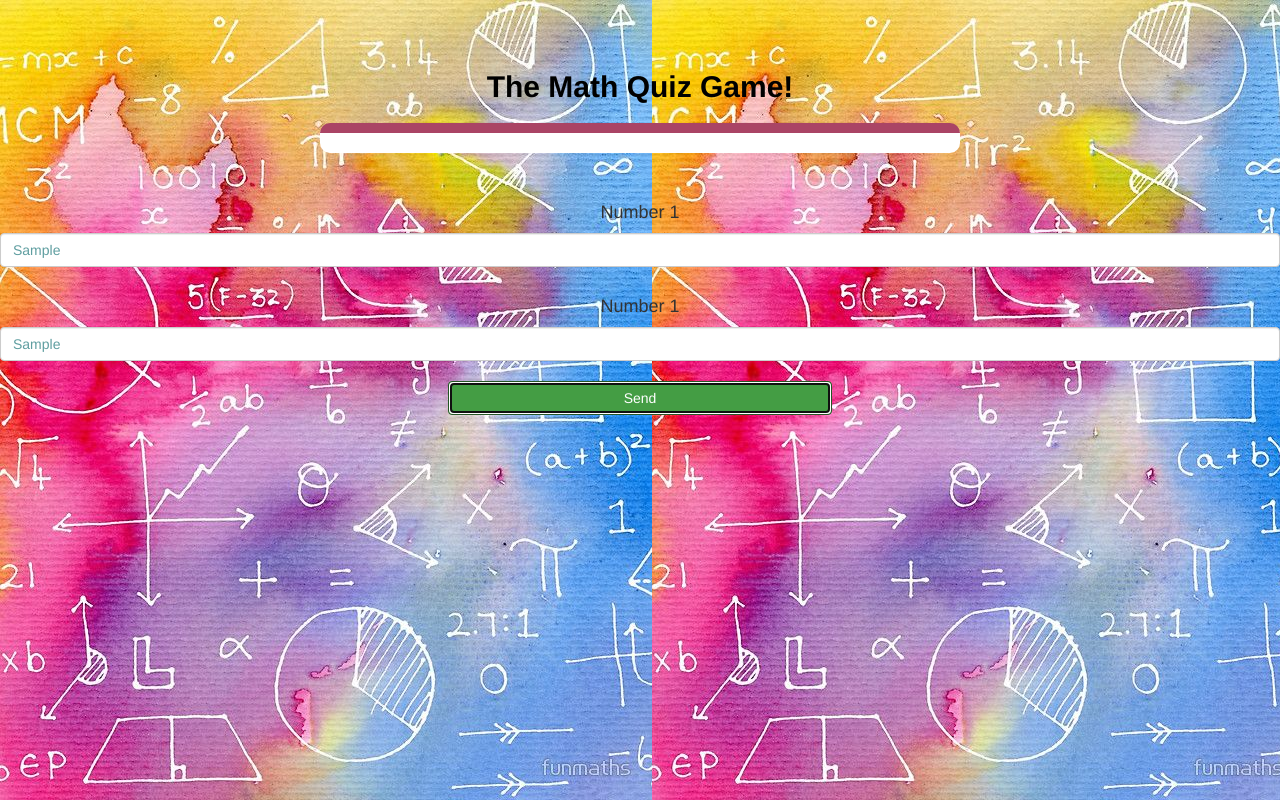
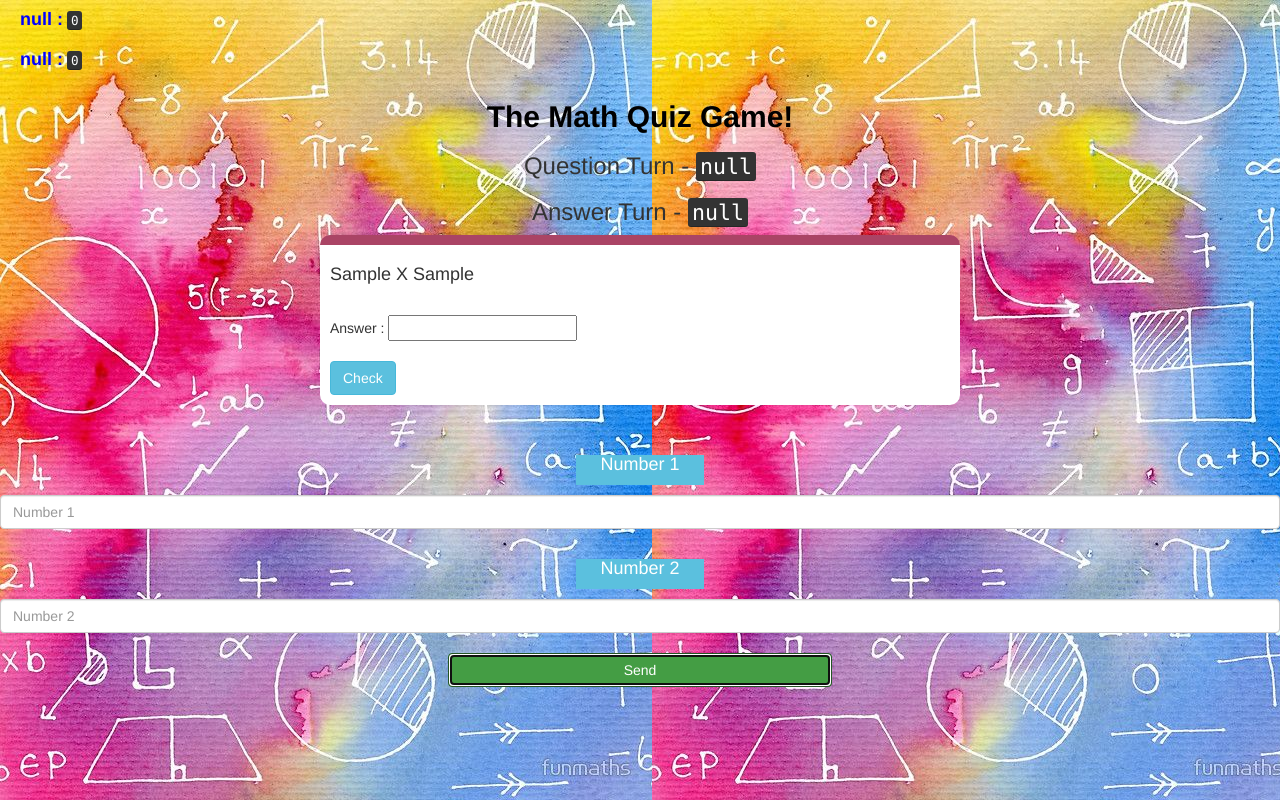
Before and after one commit to Arya-Jain/project89, a plain HTML site: page game_page.html in a window 1280 px wide. Both pictures are taken after typing "Sample", "Sample" into the empty fields and a click on the button "Send". Drawn offline with nearby package versions, Linux system fonts and the light colour scheme.

Commit message:
Add files via upload

```diff
--- a/game_page.css
+++ b/game_page.css
@@ -32,3 +32,9 @@ text-align: left;
 #number1 , #number2{
      color:cadetblue;
 }
+
+.numbers{
+	width:10%;
+	height:30px;
+
+}
--- a/game_page.html
+++ b/game_page.html
@@ -15,9 +15,9 @@
 </head>
 
 <body>
-    <h4 id="player1_name"></h4> <span id="player1_score"></span>
+    <h4 id="player1_name" style="color: blue;"></h4> <span id="player1_score"></span>
     <br>
-    <h4 id="player2_name"></h4> <span id="player2_score"></span>
+    <h4 id="player2_name" style="color: blue;"></h4> <span id="player2_score"></span>
     <center>
     <h2 style="color: black;"><b>The Math Quiz Game!</b></h2>
     <h3 id="player_question"></h3>
@@ -25,14 +25,17 @@
     <div id="output" class="col-lg-6 col-md-6 "> </div>
     <br>
     <br>
-    <h4>Number 1</h4>
+    <h4 class="btn-info numbers ">Number 1</h4>
     <input type="text" id="number1" class="form-control" placeholder="Number 1">
     <br>
-    <h4>Number 1</h4>
+    <h4 class="btn-info numbers ">Number 2</h4>
     <input type="text" id="number2" class="form-control" placeholder="Number 2">
     <br>
     <button onclick="send()" class="btn btn-success" style="width: 30%;">Send</button>
 
 	</center>
 </div>
+<script src="game_page.js"></script>
 </body>
+
+</html>
--- /dev/null
+++ b/game_page.js
@@ -0,0 +1,31 @@
+
+	player1_name = localStorage.getItem("player1_name");
+	player2_name = localStorage.getItem("player2_name");
+
+	player1_score = 0;
+	player2_score = 0;
+
+	document.getElementById("player1_name").innerHTML = "<b>"+player1_name+" :</b>" ;
+	document.getElementById("player2_name").innerHTML = "<b>"+player2_name +" :</b> " ;
+
+document.getElementById("player1_score").innerHTML ="<kbd>" +player1_score+"</kbd>" ;
+document.getElementById("player2_score").innerHTML = "<kbd>"+player2_score+"</kbd>" ;
+
+document.getElementById("player_question").innerHTML = "Question Turn - <kbd> " + player1_name +"</kbd>";
+document.getElementById("player_answer").innerHTML = "Answer Turn - <kbd>" + player2_name +"</kbd>" ;
+
+function send() {
+	number1 = document.getElementById("number1").value;
+	number2 = document.getElementById("number2").value;
+	actual_answer = parseInt(number1) * parseInt(number2);
+	console.log(actual_answer);
+
+
+    question_number = "<h4>" + number1 + " X "+ number2 +"</h4>";
+    input_box = "<br>Answer : <input type='text' id='input_check_box'>";
+    check_button = "<br><br><button class='btn btn-info' onclick='check()'>Check</button>";
+    row =  question_number + input_box + check_button ;
+    document.getElementById("output").innerHTML = row;
+	document.getElementById("number1").value = "";
+	document.getElementById("number2").value = "";
+}
```
